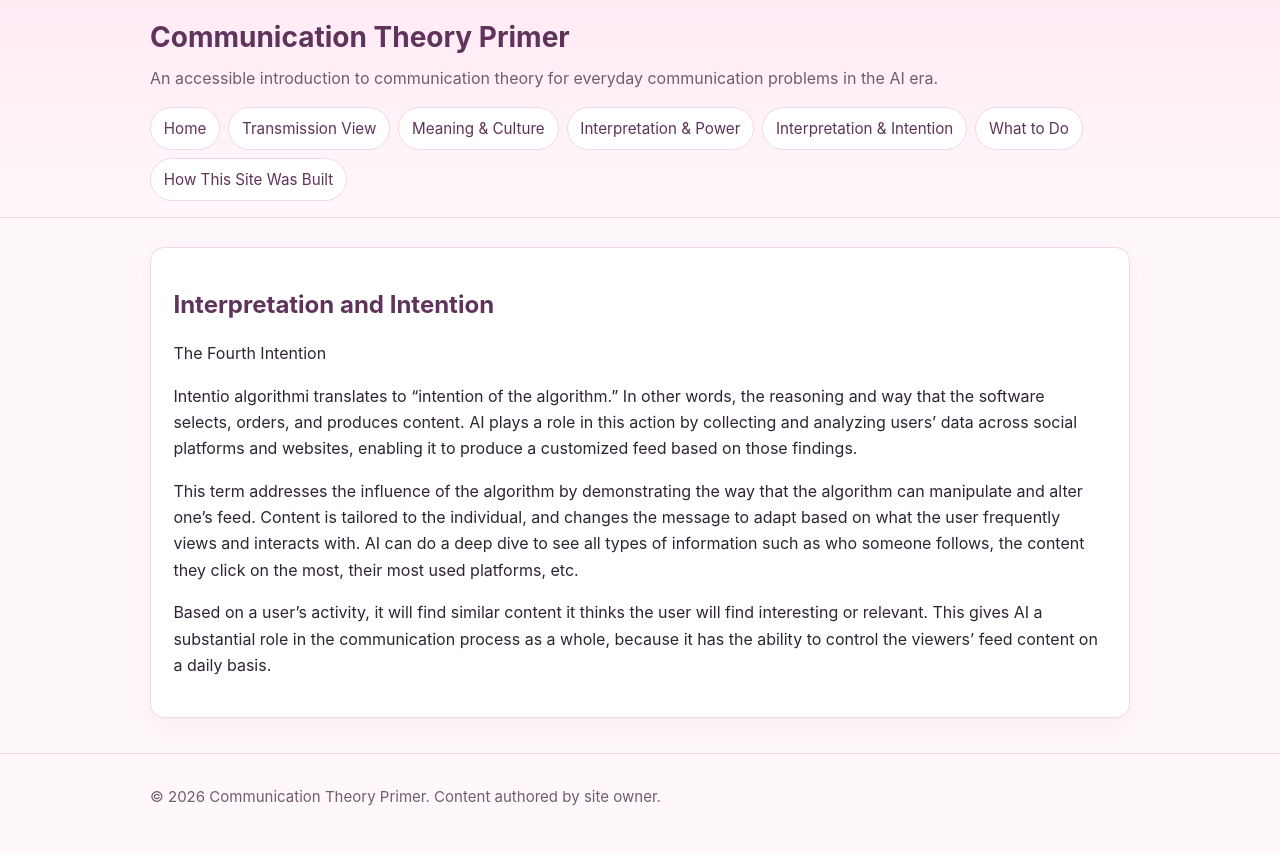
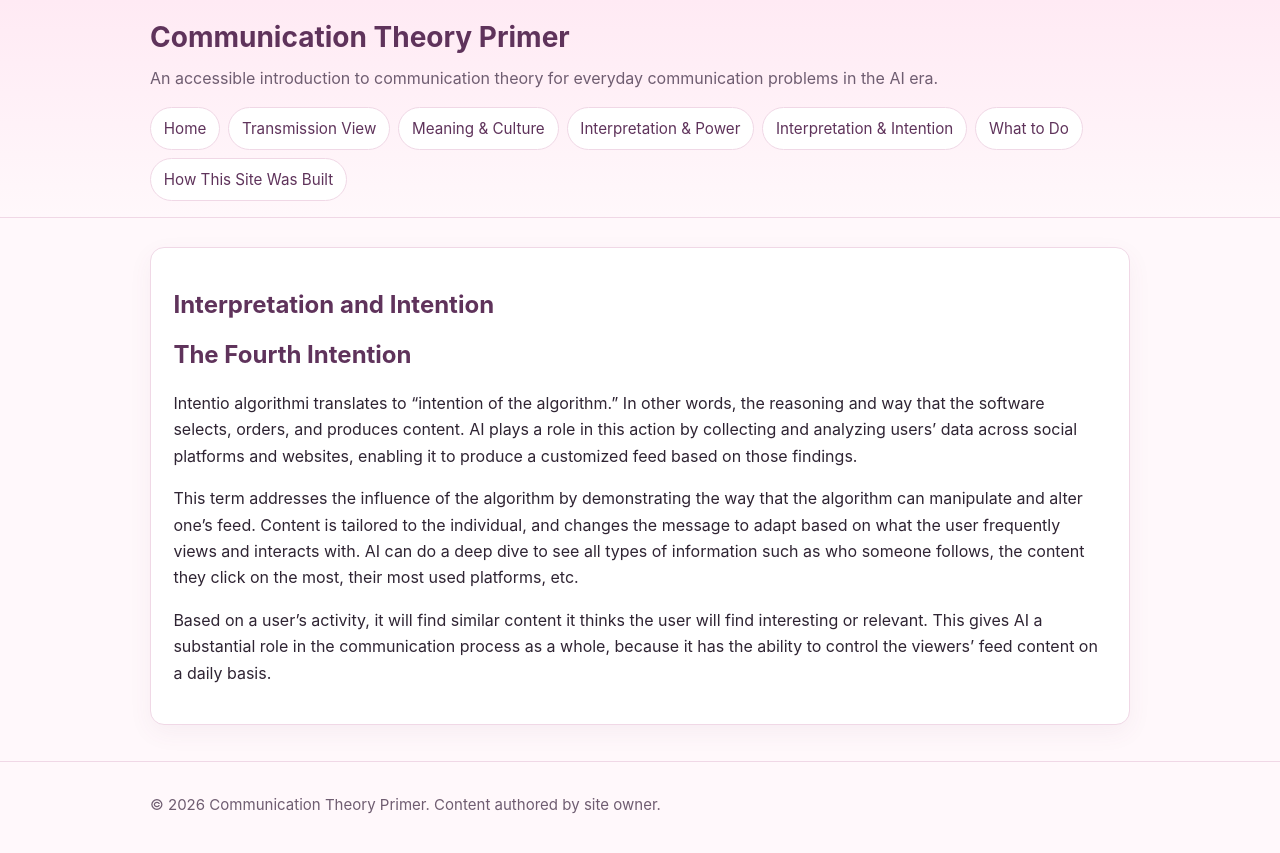
Before and after one commit to abbyfriedman1/comm-primer, a Jekyll site: the page built from pages/interpretation-and-intention.md, in a window 1280 px wide. Shown: the top 853 px of the page. Built offline with Jekyll 4.4.1, drawn with Linux system fonts in a browser that asks for light colours.

```diff
--- a/pages/interpretation-and-intention.md
+++ b/pages/interpretation-and-intention.md
@@ -4,7 +4,7 @@ title: Interpretation and Intention
 permalink: /pages/interpretation-and-intention.html
 ---
 
-The Fourth Intention
+## The Fourth Intention
 
 Intentio algorithmi translates to “intention of the algorithm.” In other words, the reasoning and way that the software selects, orders, and produces content. AI plays a role in this action by collecting and analyzing users’ data across social platforms and websites, enabling it to produce a customized feed based on those findings.
 
```
